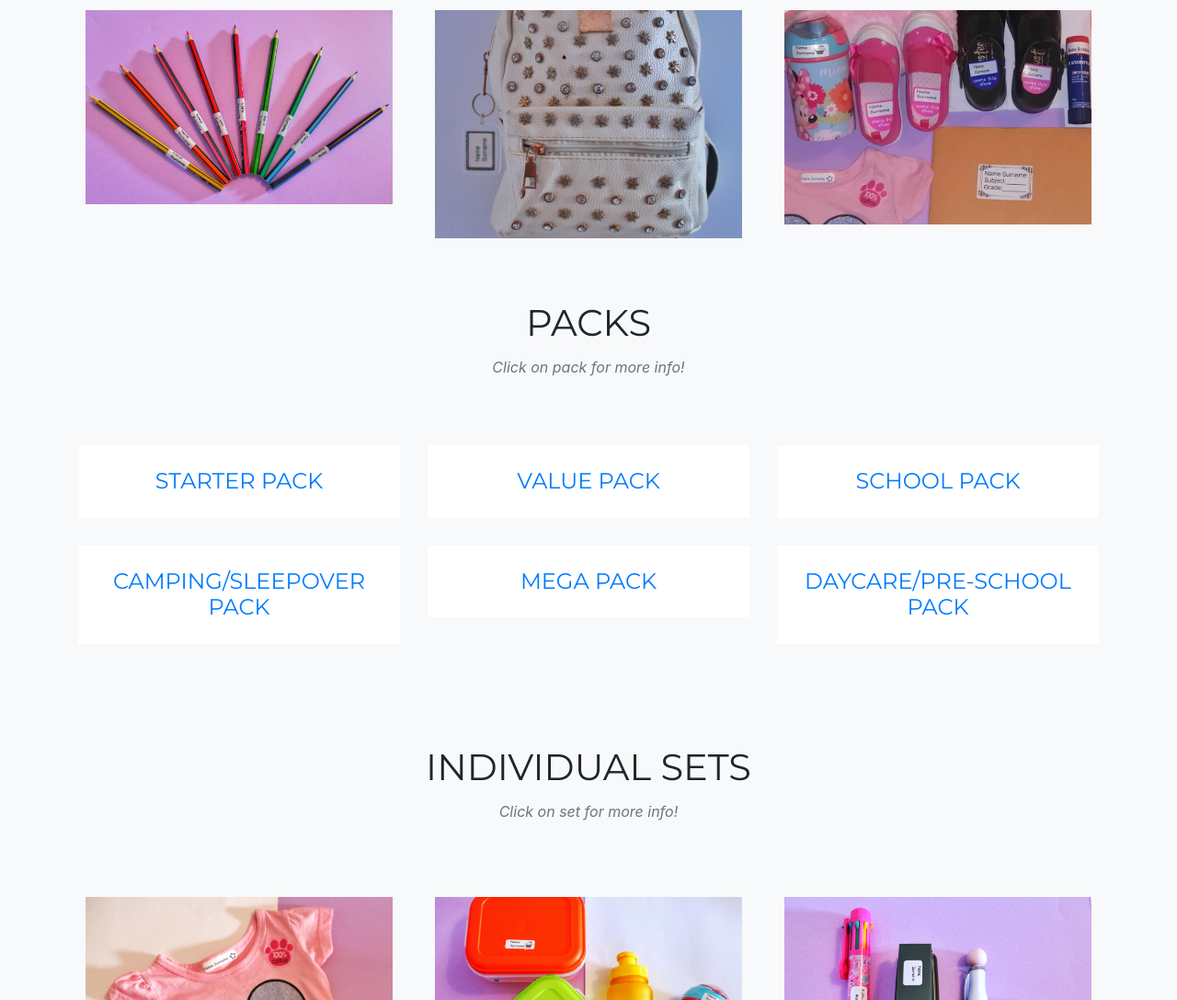
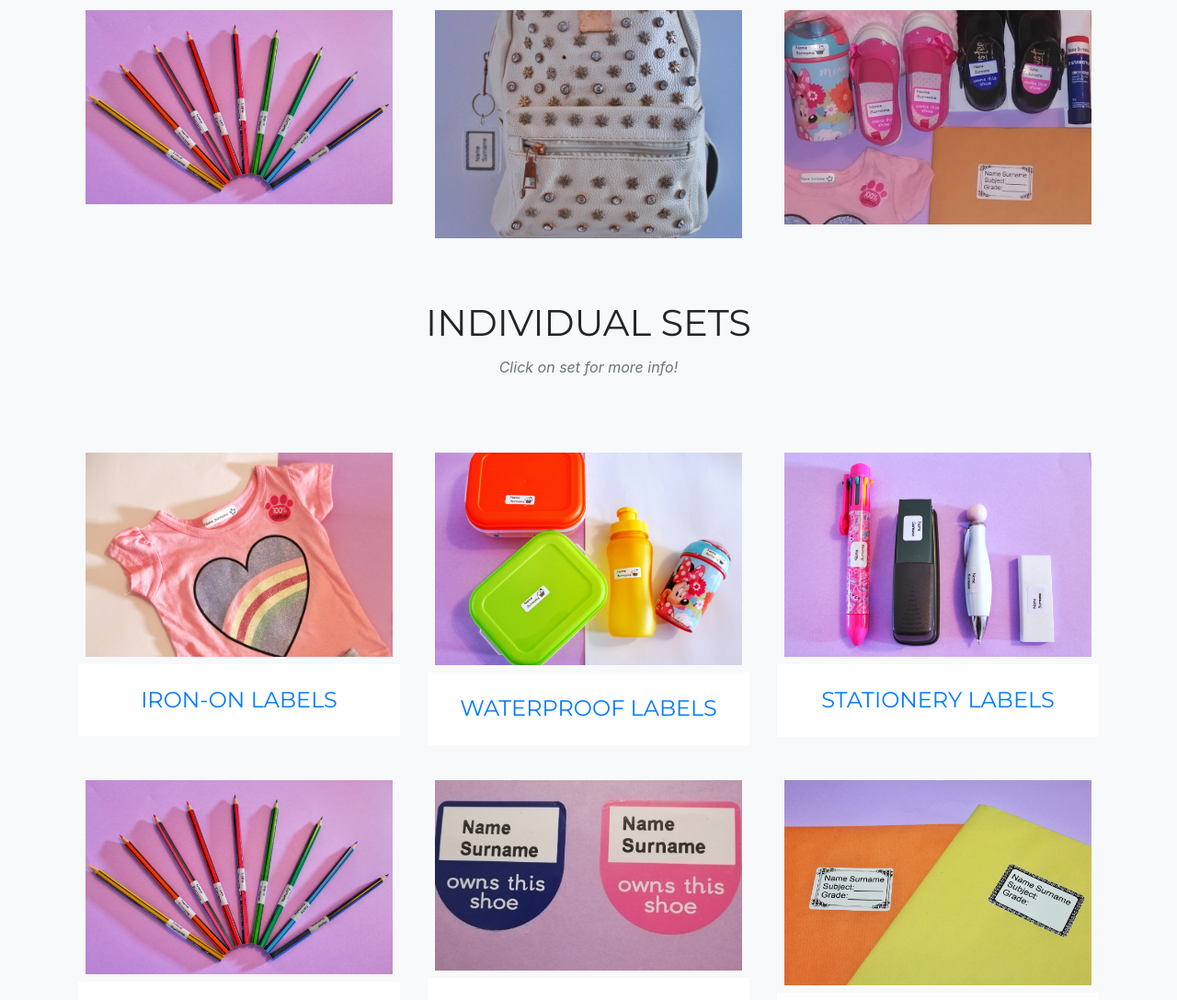
Before and after one commit to JG1R50RQDF/webtrial, a website with bundled scripts: page index.html in a window 1280 px wide. Shown: the part 926-2013 px from the top of the page at 92% size. Built offline with nearby package versions, Linux system fonts and the light colour scheme; animation ran at ten frames a second; a web font is replaced by a local one.

Commit message:
Update index.html

```diff
--- a/index.html
+++ b/index.html
@@ -180,125 +180,6 @@
       </div>
     </div>
   </section>
-
-
-
-  <!-- label packs -->
-  <section class="bg-light" id="portfolio">
-    <div class="container" id="pack">
-      <div class="row">
-        <div class="col-lg-12 text-center">
-          <h2 class="section-heading text-uppercase">Packs</h2>
-          <h3 class="section-subheading text-muted">Click on pack for more info!</h3>
-        </div>
-      </div>
-      <div class="row">
-        <div class="col-md-4 col-sm-6 portfolio-item">
-          <a class="portfolio-link" data-toggle="modal" href="#starter_pack_modal">
-            <div class="portfolio-hover">
-              <div class="portfolio-hover-content">
-                <i class="fas fa-mouse-pointer fa-3x"></i>
-              </div>
-            </div>
-            <!-- <img class="img-fluid" src="img/portfolio/01-thumbnail.jpg" alt=""> -->
-              <div class="portfolio-caption">
-            <h4>STARTER PACK</h4>
-            <!-- <p class="text-muted">Illustration</p> -->
-          </div>
-          </a>
-
-        </div>
-     <!--  ///////////////////// -->
-           <div class="col-md-4 col-sm-6 portfolio-item">
-          <a class="portfolio-link" data-toggle="modal" href="#value_pack_modal">
-            <div class="portfolio-hover">
-              <div class="portfolio-hover-content">
-                <i class="fas fa-mouse-pointer fa-3x"></i>
-              </div>
-            </div>
-            <!-- <img class="img-fluid" src="img/portfolio/01-thumbnail.jpg" alt=""> -->
-              <div class="portfolio-caption">
-            <h4>VALUE PACK</h4>
-           <!--  <p class="text-muted">Illustration</p> -->
-          </div>
-          </a>
-
-        </div>
-
-         <div class="col-md-4 col-sm-6 portfolio-item">
-          <a class="portfolio-link" data-toggle="modal" href="#school_pack_modal">
-            <div class="portfolio-hover">
-              <div class="portfolio-hover-content">
-                <i class="fas fa-mouse-pointer fa-3x"></i>
-              </div>
-            </div>
-            <!-- <img class="img-fluid" src="img/portfolio/01-thumbnail.jpg" alt=""> -->
-              <div class="portfolio-caption">
-            <h4>SCHOOL PACK</h4>
-           <!--  <p class="text-muted">Illustration</p> -->
-          </div>
-          </a>
-
-        </div>
-         <div class="col-md-4 col-sm-6 portfolio-item">
-          <a class="portfolio-link" data-toggle="modal" href="#camping_pack_modal">
-            <div class="portfolio-hover">
-              <div class="portfolio-hover-content">
-                <i class="fas fa-mouse-pointer fa-3x"></i>
-              </div>
-            </div>
-            <!-- <img class="img-fluid" src="img/portfolio/01-thumbnail.jpg" alt=""> -->
-              <div class="portfolio-caption">
-            <h4>CAMPING/SLEEPOVER PACK</h4>
-           <!--  <p class="text-muted">Illustration</p> -->
-          </div>
-          </a>
-
-        </div>
-         <div class="col-md-4 col-sm-6 portfolio-item">
-          <a class="portfolio-link" data-toggle="modal" href="#super_pack_modal">
-            <div class="portfolio-hover">
-              <div class="portfolio-hover-content">
-                <i class="fas fa-mouse-pointer fa-3x"></i>
-              </div>
-            </div>
-            <!-- <img class="img-fluid" src="img/portfolio/01-thumbnail.jpg" alt=""> -->
-              <div class="portfolio-caption">
-            <h4>MEGA PACK</h4>
-           <!--  <p class="text-muted">Illustration</p> -->
-          </div>
-          </a>
-
-        </div>
-
-          <div class="col-md-4 col-sm-6 portfolio-item">
-          <a class="portfolio-link" data-toggle="modal" href="#daycare_pack_modal">
-            <div class="portfolio-hover">
-              <div class="portfolio-hover-content">
-                <i class="fas fa-mouse-pointer fa-3x"></i>
-              </div>
-            </div>
-            <!-- <img class="img-fluid" src="img/portfolio/01-thumbnail.jpg" alt=""> -->
-              <div class="portfolio-caption">
-            <h4>DAYCARE/PRE-SCHOOL PACK</h4>
-           <!--  <p class="text-muted">Illustration</p> -->
-          </div>
-          </a>
-
-        </div>
-<!--         ////////////////////////// -->
-
-
-
-      </div>
-    </div>
-  </section>
-
-
-
-
-
-
 
 
 
```
